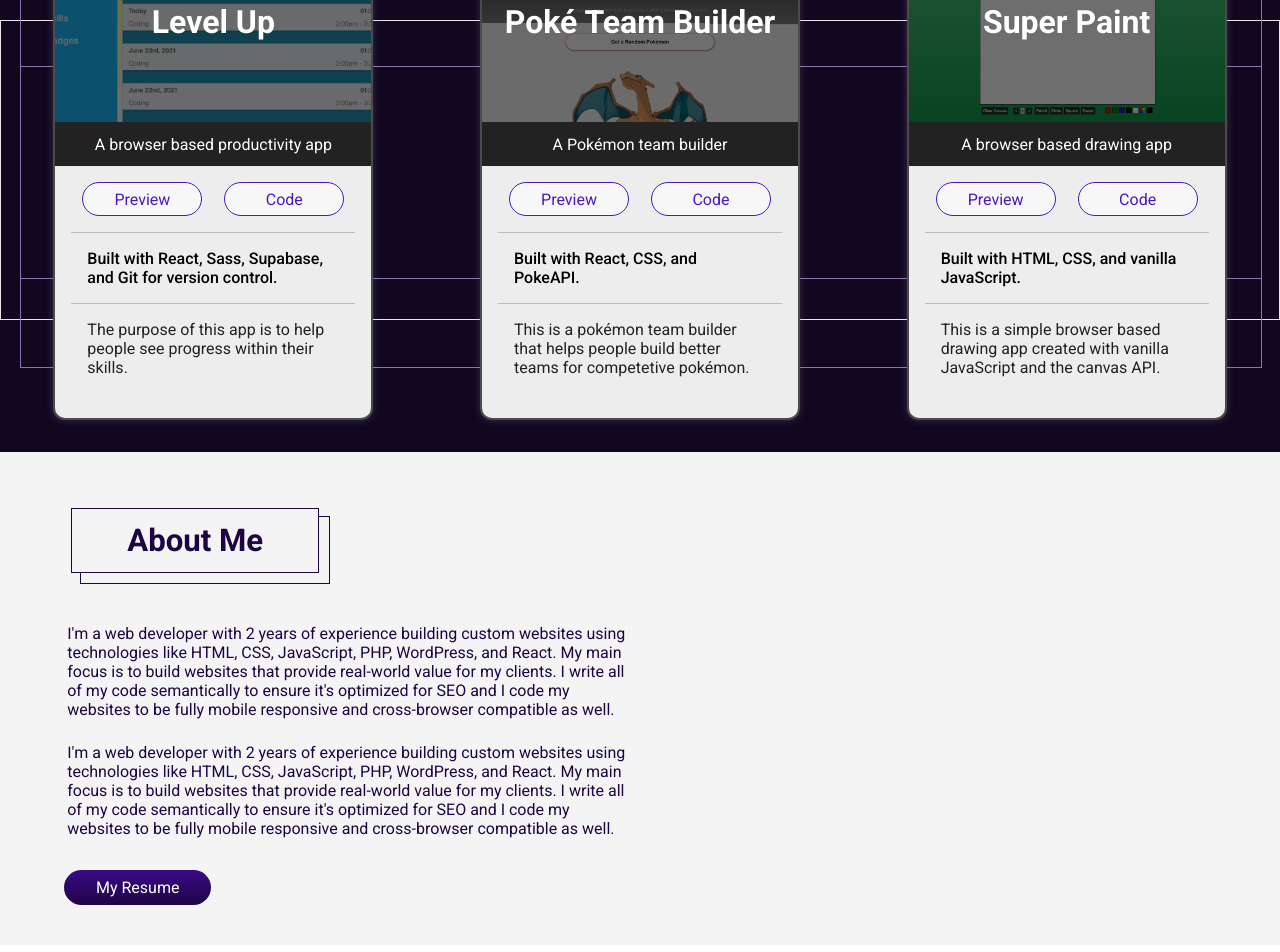
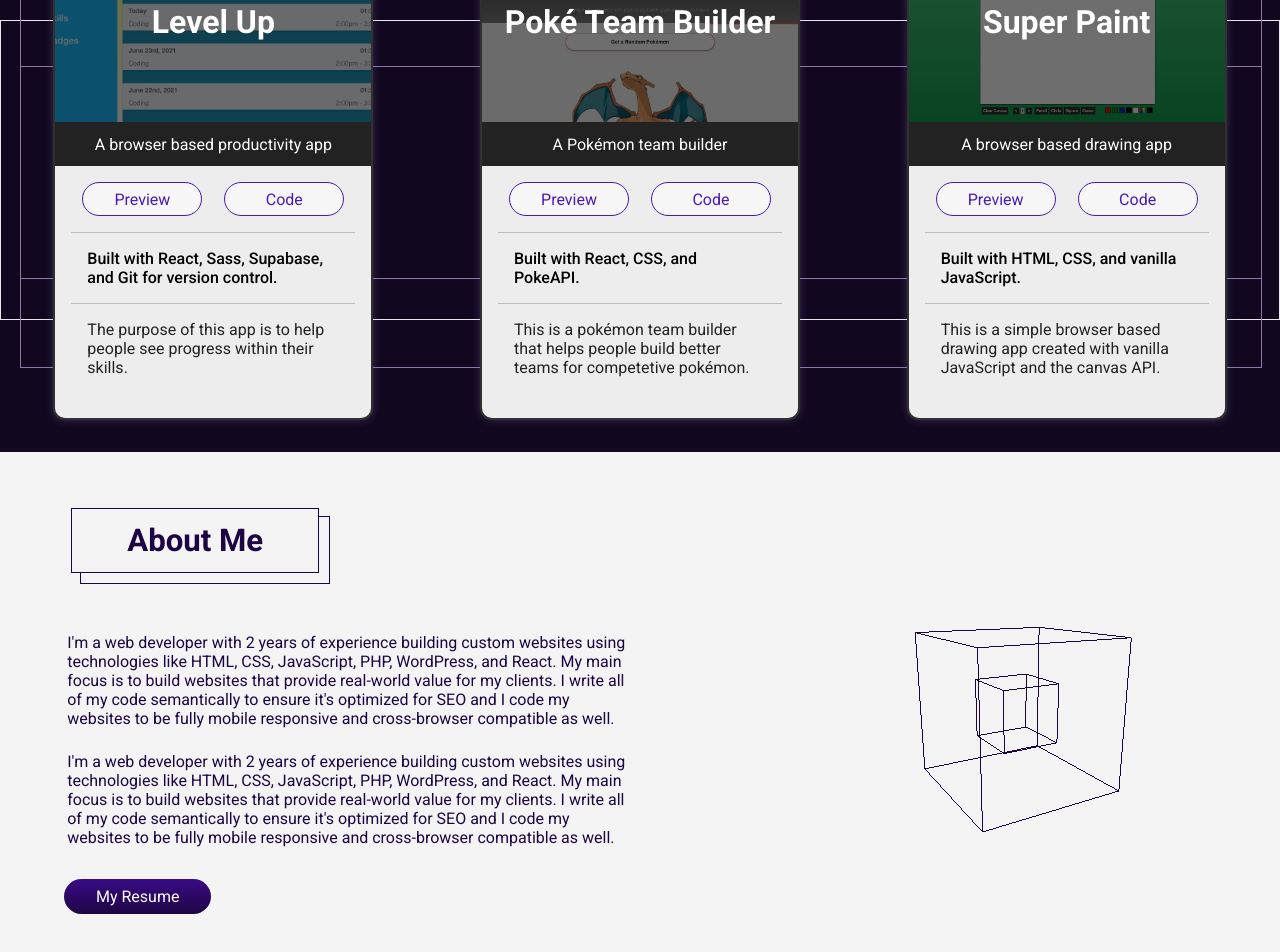
Before and after one commit to Ice-Cap/my-portfolio-website, a React (Create React App) app: page / in a window 1280 px wide. Shown: the part 818-1770 px from the top of the page. Built offline with nearby package versions, Linux system fonts and the light colour scheme.

Commit message:
Finished about me section

```diff
--- a/src/components/About.js
+++ b/src/components/About.js
@@ -1,4 +1,5 @@
 import React from 'react';
+import Cube from './UI/Cube';
 
 function About() {
   return (
@@ -14,9 +15,10 @@ function About() {
           <p>
             I'm a web developer with 2 years of experience building custom websites using technologies like HTML, CSS, JavaScript, PHP, WordPress, and React. My main focus is to build websites that provide real-world value for my clients. I write all of my code semantically to ensure it's optimized for SEO and I code my websites to be fully mobile responsive and cross-browser compatible as well.
           </p>
-          <a href='#'>My Resume</a>
+          <a href='https://icecapmedia.com/wp-content/uploads/2022/02/web-dev-resume_2022.pdf'>My Resume</a>
         </div>
         <div className="cube">
+          <Cube color={0x1D0543} />
         </div>
       </div>
     </section>
--- a/src/components/Introduction.js
+++ b/src/components/Introduction.js
@@ -17,7 +17,7 @@ function Introduction() {
           <p>I'm a web developer with a strong passion for building things</p>
         </div>
         <div className="cube">
-          <Cube />
+          <Cube color={0xffffff} />
         </div>
       </div>
       <h3 className="tools-heading">These are my favorite tools</h3>
--- a/src/components/UI/Cube.js
+++ b/src/components/UI/Cube.js
@@ -1,7 +1,7 @@
 import * as THREE from 'three';
 import React, { useEffect, useRef } from 'react';
 
-function Cube() {
+function Cube(props) {
   const cubeRef = useRef(null);
   let scene, camera, renderer, largeCube, smallCube;
 
@@ -69,7 +69,7 @@ function Cube() {
         widthSegments, heightSegments, depthSegments);
     const edges = new THREE.EdgesGeometry(boxGeometry);
 
-    const cube = new THREE.LineSegments( edges, new THREE.LineBasicMaterial( { color: 0xffffff } ) );
+    const cube = new THREE.LineSegments( edges, new THREE.LineBasicMaterial( { color: props.color } ));
 
     return cube;
   }
--- a/src/scss/components/_about.scss
+++ b/src/scss/components/_about.scss
@@ -18,6 +18,9 @@
 
   .content {
     padding: .5rem 1rem;
+    display: flex;
+    align-items: center;
+    justify-content: space-between;
 
     .paragraphs {
       color: $primary-color-200;
@@ -40,5 +43,13 @@
         display: inline-block;
       }
     }
+
+    .cube {
+      width: 300px;
+      height: 300px;
+      position: relative;
+      bottom: 50px;
+      right: 50px;
+    }
   }
 }
--- a/src/scss/components/_projects.scss
+++ b/src/scss/components/_projects.scss
@@ -77,8 +77,8 @@
       height: 500px;
       background-color: $secondary-color-200;
       border-radius: 12px;
-      border: 2px solid rgb(75, 75, 75);
-      box-shadow: 0 0 9px #9b82bf4b;
+      border: 2px solid rgb(49, 49, 49);
+      box-shadow: 0 0 10px #9b82bf4b;
       overflow: hidden;
 
       .thumbnail {
```
Also changed, not shown: 1 other file (tests, documents, lock files or other folders).
